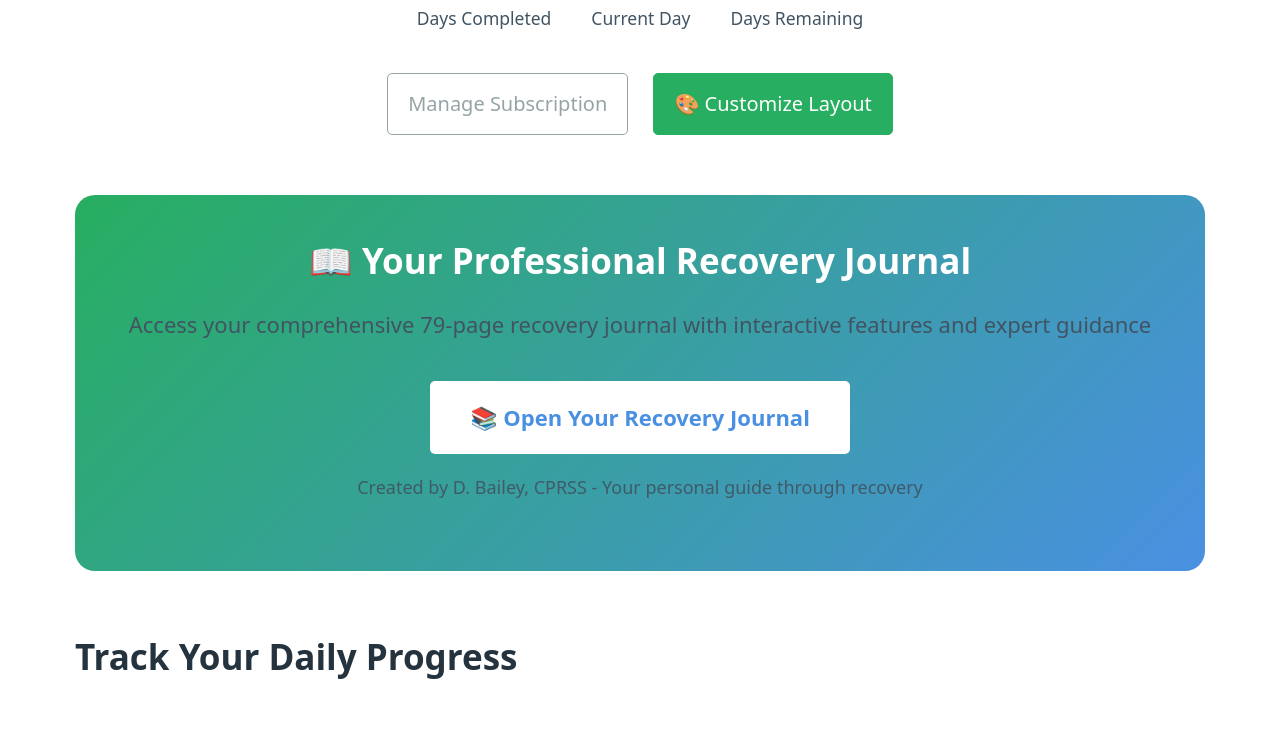
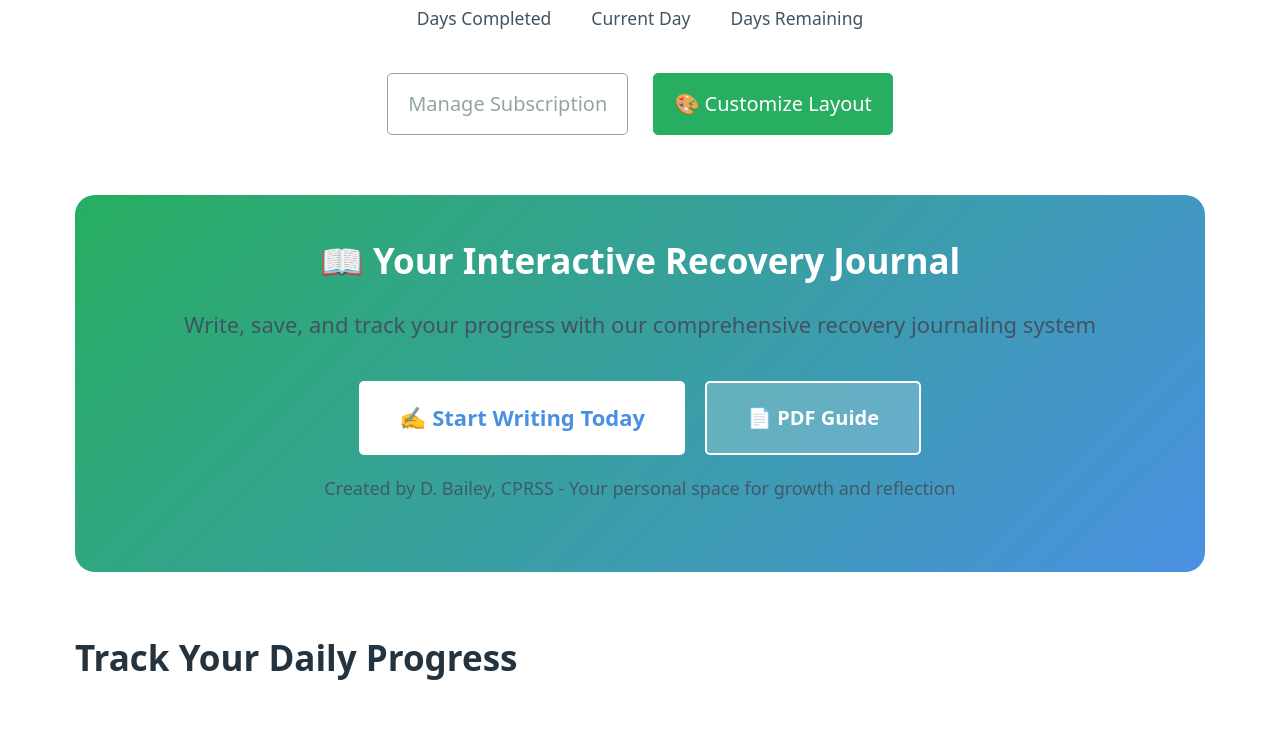
Before and after one commit to debailey30/eyesofanaddict2, a Flask app: page /dashboard in a window 1280 px wide. Shown: the part 552-1290 px from the top of the page. Run offline with Flask 3, Linux system fonts and the light colour scheme; a user stored in the database is signed in; tables that the repository leaves empty hold one stand-in row (values such as "Sample post"); some libraries are stand-ins or nearby versions.

Commit message:
Enhance the recovery journal to allow users to write and save progress
Update dashboard template to reflect interactive journaling features and add links to specific journal days.

Replit-Commit-Author: Agent
Replit-Commit-Session-Id: bc95e8a9-54a1-425b-abda-28d922a4cfa7
Replit-Commit-Checkpoint-Type: intermediate_checkpoint
Replit-Commit-Screenshot-Url: https://storage.googleapis.com/screenshot-production-us-central1/235b7b78-ee6f-48a7-bf4f-e685f00ccb09/bc95e8a9-54a1-425b-abda-28d922a4cfa7/Z1TycR3

```diff
--- a/templates/dashboard.html
+++ b/templates/dashboard.html
@@ -33,12 +33,17 @@
 
     <!-- Primary Recovery Journal Access -->
     <section style="text-align: center; margin: 3rem 0; padding: 2rem; background: linear-gradient(135deg, var(--recovery-green), var(--recovery-blue)); border-radius: 1rem; color: white;">
-        <h2 style="color: white; margin-bottom: 1rem;">📖 Your Professional Recovery Journal</h2>
-        <p style="margin-bottom: 2rem; font-size: 1.1rem;">Access your comprehensive 79-page recovery journal with interactive features and expert guidance</p>
-        <a href="{{ url_for('recovery_journal') }}" role="button" style="background: white; color: var(--recovery-blue); border: none; font-weight: bold; padding: 1rem 2rem; font-size: 1.1rem;" target="_blank">
-            📚 Open Your Recovery Journal
-        </a>
-        <p style="margin-top: 1rem; font-size: 0.9rem; opacity: 0.9;">Created by D. Bailey, CPRSS - Your personal guide through recovery</p>
+        <h2 style="color: white; margin-bottom: 1rem;">📖 Your Interactive Recovery Journal</h2>
+        <p style="margin-bottom: 2rem; font-size: 1.1rem;">Write, save, and track your progress with our comprehensive recovery journaling system</p>
+        <div style="display: flex; justify-content: center; gap: 1rem; flex-wrap: wrap;">
+            <a href="{{ url_for('recovery_journal') }}" role="button" style="background: white; color: var(--recovery-blue); border: none; font-weight: bold; padding: 1rem 2rem; font-size: 1.1rem;">
+                ✍️ Start Writing Today
+            </a>
+            <a href="{{ url_for('journal_pdf') }}" role="button" style="background: rgba(255,255,255,0.2); color: white; border: 2px solid white; font-weight: bold; padding: 1rem 2rem; font-size: 1rem;" target="_blank">
+                📄 PDF Guide
+            </a>
+        </div>
+        <p style="margin-top: 1rem; font-size: 0.9rem; opacity: 0.9;">Created by D. Bailey, CPRSS - Your personal space for growth and reflection</p>
     </section>
 
     <!-- Progress Tracking Section -->
@@ -56,10 +61,10 @@
                         {% endif %}
                     {% elif entry.day_number == current_user.current_day %}
                         <p style="color: var(--recovery-blue);">📝 Current Day</p>
-                        <a href="{{ url_for('recovery_journal') }}" role="button" style="font-size: 0.9rem;" target="_blank">Work in Journal</a>
+                        <a href="{{ url_for('recovery_journal', day=entry.day_number) }}" role="button" style="font-size: 0.9rem;">Work in Journal</a>
                     {% elif entry.day_number < current_user.current_day %}
                         <p style="color: var(--recovery-orange);">⏳ Available</p>
-                        <a href="{{ url_for('recovery_journal') }}" role="button" class="secondary" style="font-size: 0.9rem;" target="_blank">Continue</a>
+                        <a href="{{ url_for('recovery_journal', day=entry.day_number) }}" role="button" class="secondary" style="font-size: 0.9rem;">Continue</a>
                     {% else %}
                         <p style="color: var(--recovery-gray);">🔒 Coming Soon</p>
                         <small>Focus on current day first</small>
```
